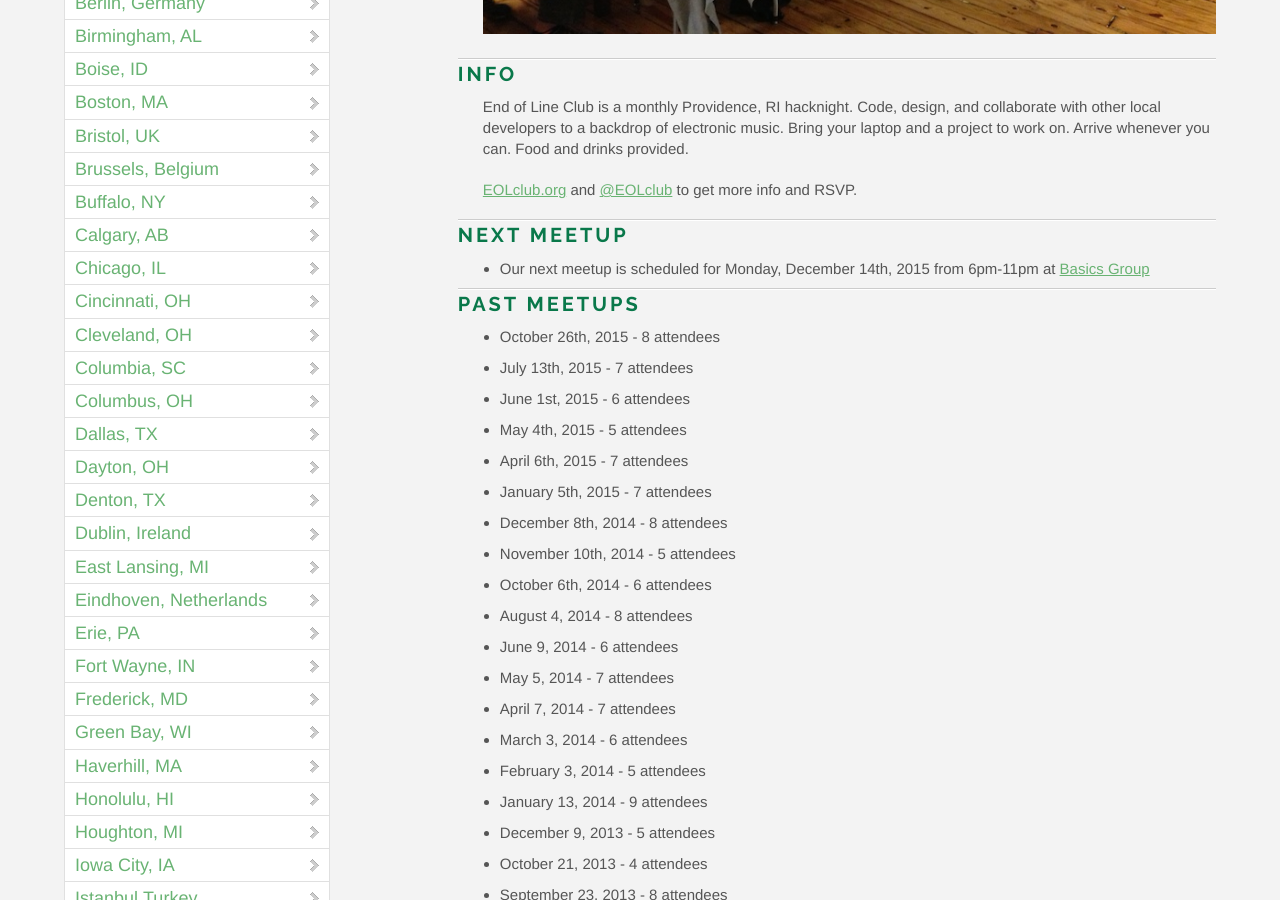
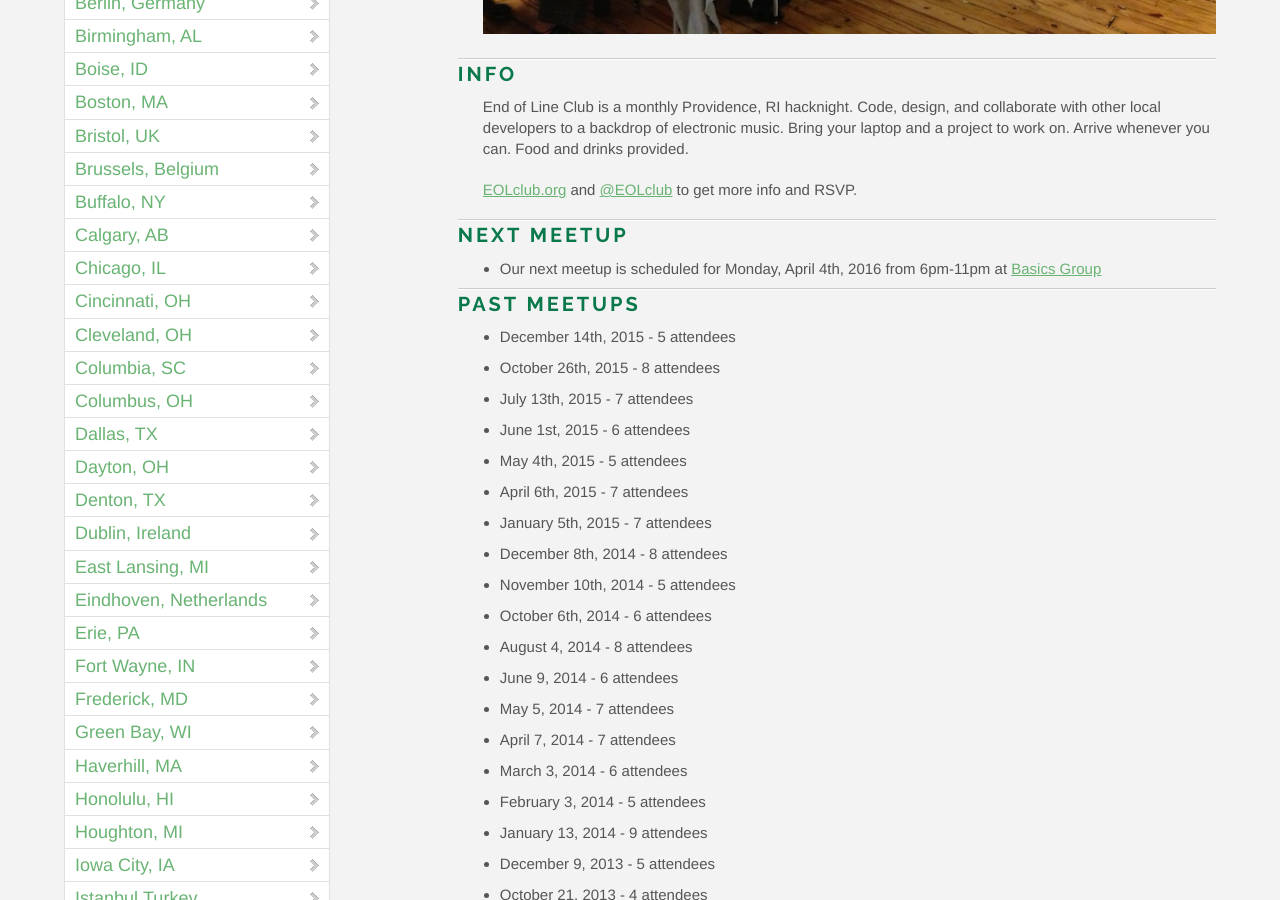
Before and after one commit to OpenHack/openhack.github.com, a Jekyll site: the page built from providence/index.markdown, in a window 1280 px wide and 900 px high, scrolled down 594 px. Built offline with Jekyll 4.4.1, drawn with Linux system fonts in a browser that asks for light colours; nearby versions of some CDN libraries; comment, search, counter and statistics services are not loaded.

Commit message:
Schedule Providence 4/4 meetup

```diff
--- a/providence/index.markdown
+++ b/providence/index.markdown
@@ -15,10 +15,11 @@ End of Line Club is a monthly Providence, RI hacknight. Code, design, and collab
 
 ### Next meetup
 
-* Our next meetup is scheduled for Monday, December 14th, 2015 from 6pm-11pm at [Basics Group](http://basicsgroup.com)
+* Our next meetup is scheduled for Monday, April 4th, 2016 from 6pm-11pm at [Basics Group](http://basicsgroup.com)
 
 ### Past meetups
 
+* December 14th, 2015 - 5 attendees
 * October 26th, 2015 - 8 attendees
 * July 13th, 2015 - 7 attendees
 * June 1st, 2015 - 6 attendees
```
